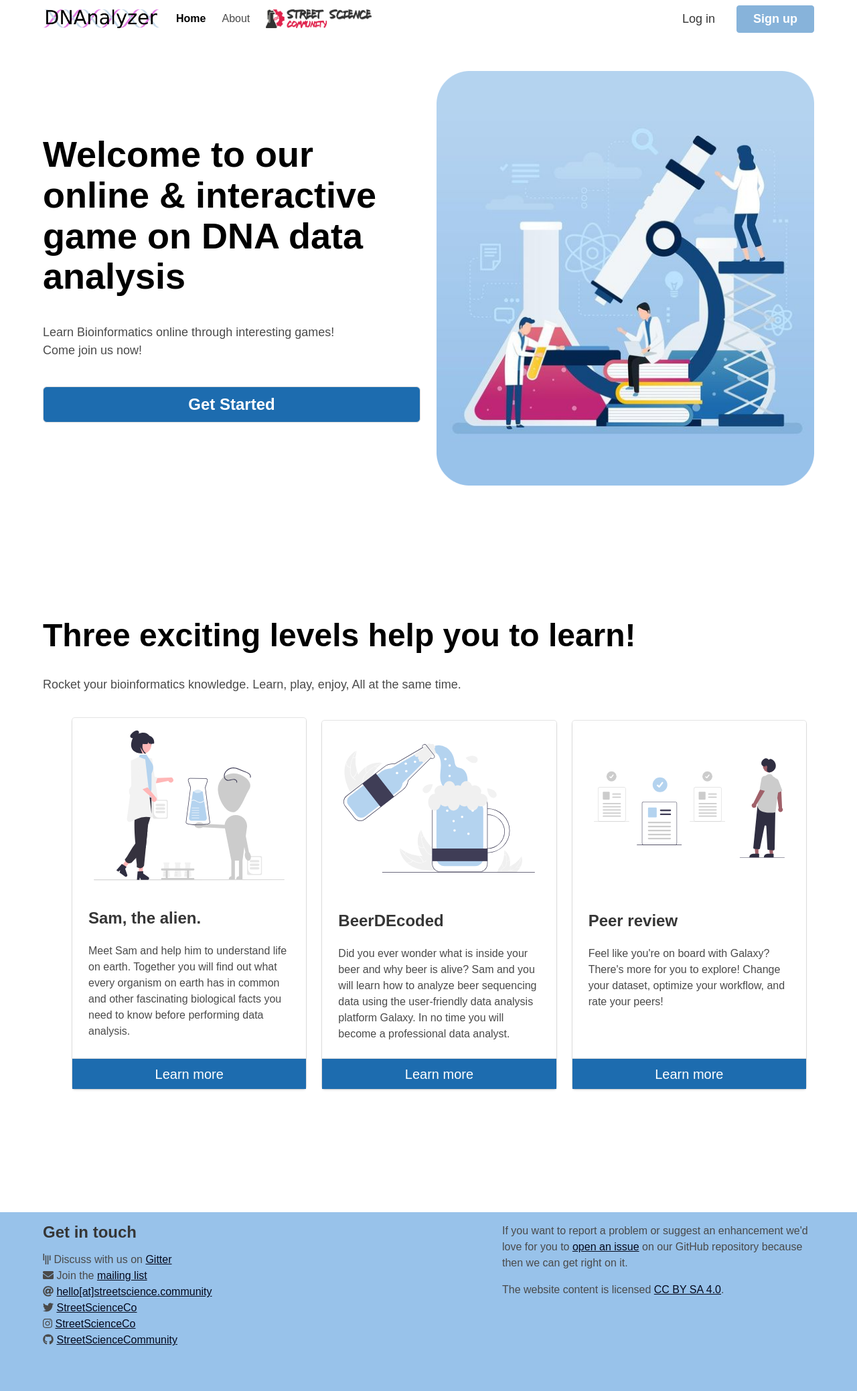
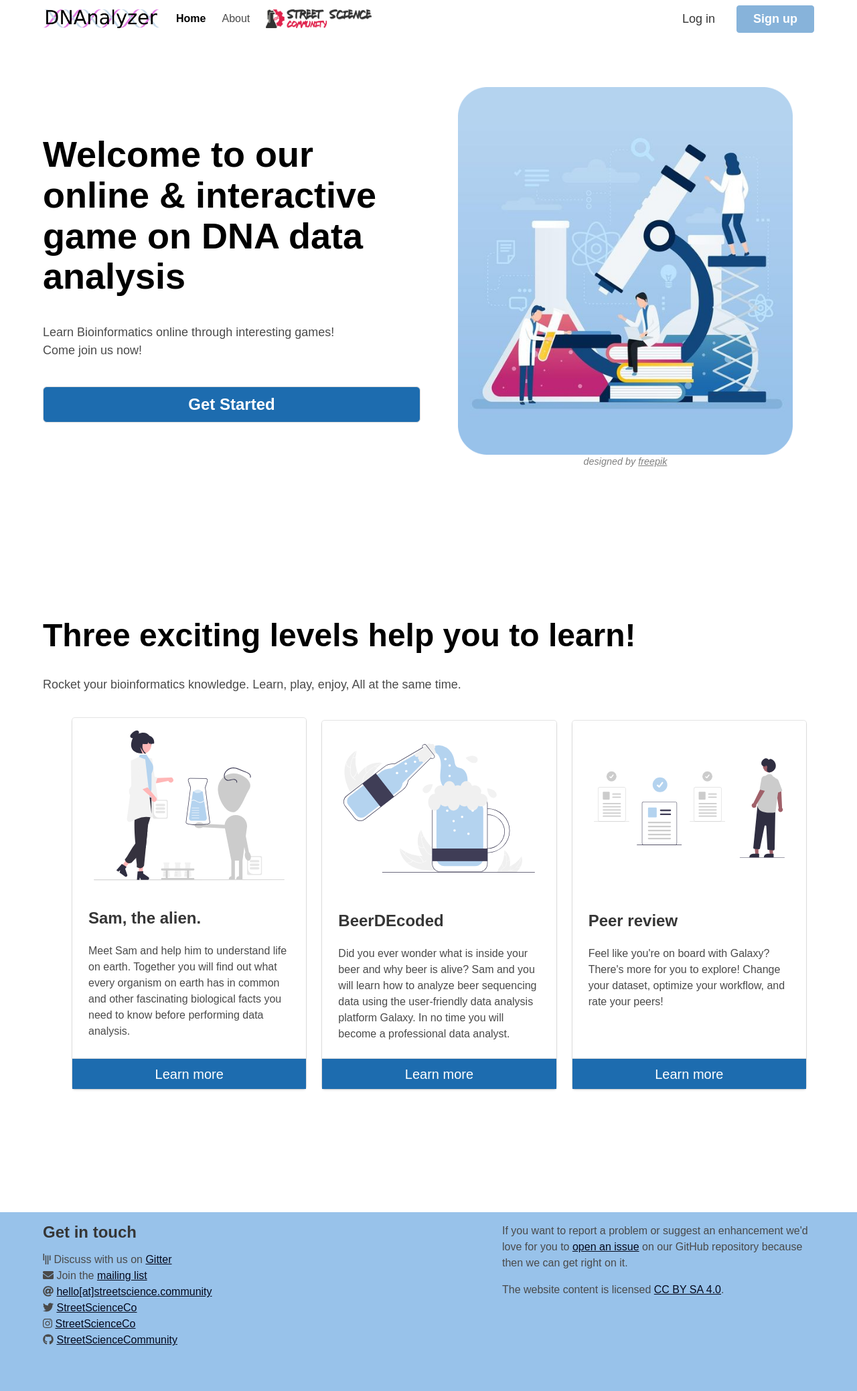
Before and after one commit to StreetScienceCommunity/DNAnalyzer, a Jekyll site: the page built from index.md, in a window 1280 px wide. Shown: the whole page at 67% size. Built offline with Jekyll 4.4.1, drawn with Linux system fonts in a browser that asks for light colours; nearby versions of some CDN libraries.

Commit message:
add attribution for the main index image.

```diff
--- a/_layouts/index.html
+++ b/_layouts/index.html
@@ -14,7 +14,10 @@
                 <a href="{{ site.baseurl }}/game/intro/" class="button is-large is-fullwidth">Get Started</a>
             </div>
             <div class="column section1_img is-hidden-mobile">
-                <img src="{{ site.baseurl }}/images/hero_img.png" alt="">
+                <figure>
+                    <img src="{{ site.baseurl }}/images/hero_img.png" alt="">
+                    <figcaption class="caption"> designed by <a href="https://www.freepik.com/free-vector/science-concept-with-microscope-people-working_7952246.htm">freepik</a></figcaption>
+                </figure>
             </div>
         </div>
         <!-- section1 END-->
--- a/css/styles.scss
+++ b/css/styles.scss
@@ -269,6 +269,14 @@
   float: right;
 }
 
+.caption{
+  color: grey;
+  font-size: 0.9rem;
+}
+
+.caption a{
+  color: grey;
+}
 /* section1 END*/
 
 
```
